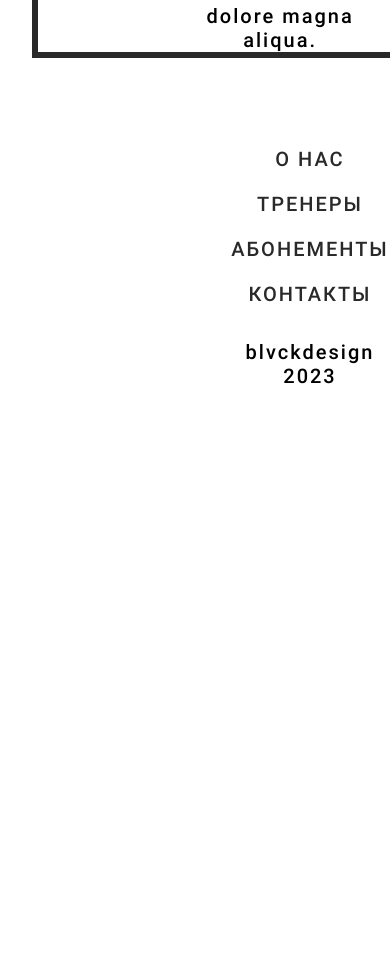
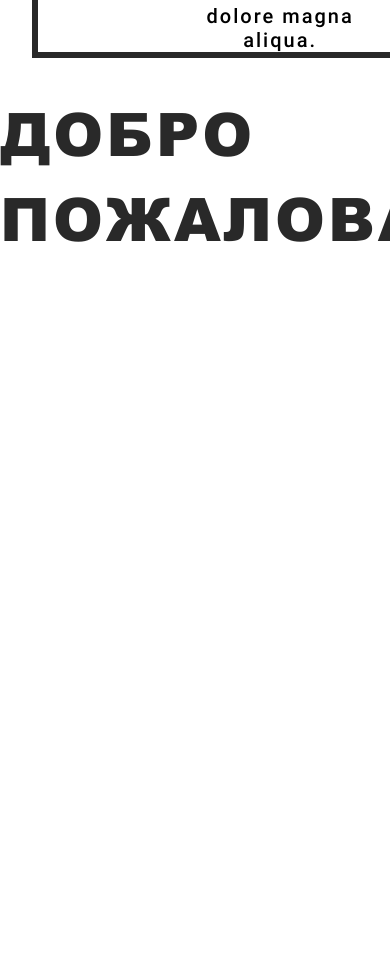
Before and after one commit to lis2612/Fitness-club, a plain HTML site: page index.html in a window 390 px wide. Shown: the part 6089-7052 px from the top of the page. Before the commit the page ends 6477 px from the top, so only its background shows below. Drawn offline with nearby package versions, Linux system fonts and the light colour scheme; files that its build step writes are made by us from their sources.

Commit message:
Made  map section

```diff
--- a/index.html
+++ b/index.html
@@ -480,6 +480,19 @@
 
     </section>
 
+    <section class="welcome">
+      <h2 class="welcome__title title container">
+        ДОБРО ПОЖАЛОВАТЬ!
+      </h2>
+      <iframe
+        class="welcome__map"
+        src="https://yandex.ru/map-widget/v1/?um=constructor%3A2473e1dd4bb13f456e6d5180c44ba1962da21fa614aed5bae4677d607adf70a6&amp;source=constructor"
+        width="100%"
+        height="700"
+        frameborder="0"
+      ></iframe>
+    </section>
+
     <footer class="footer">
       <nav class="footer__nav container">
         <ul class="footer__menu menu">
--- /dev/null
+++ b/sass/_map.scss
@@ -0,0 +1,29 @@
+.welcome {
+  padding-top: 115px;
+
+  &__title {
+    margin-bottom: 32px;
+  }
+
+  @media screen and (max-width: 1919px) {
+  &__title {
+    padding-left: max(32px, (100vw - 1400px) / 2);
+  }
+}
+
+  @media screen and (max-width: 952px) {
+    padding-top: 53px;
+
+    &__title {
+      margin-bottom: 24px;
+    }
+  }
+
+  @media screen and (max-width: 720px) {
+    padding-top: 32px;
+
+    &__title {
+      margin-bottom: 24px;
+    }
+  }
+}
```
